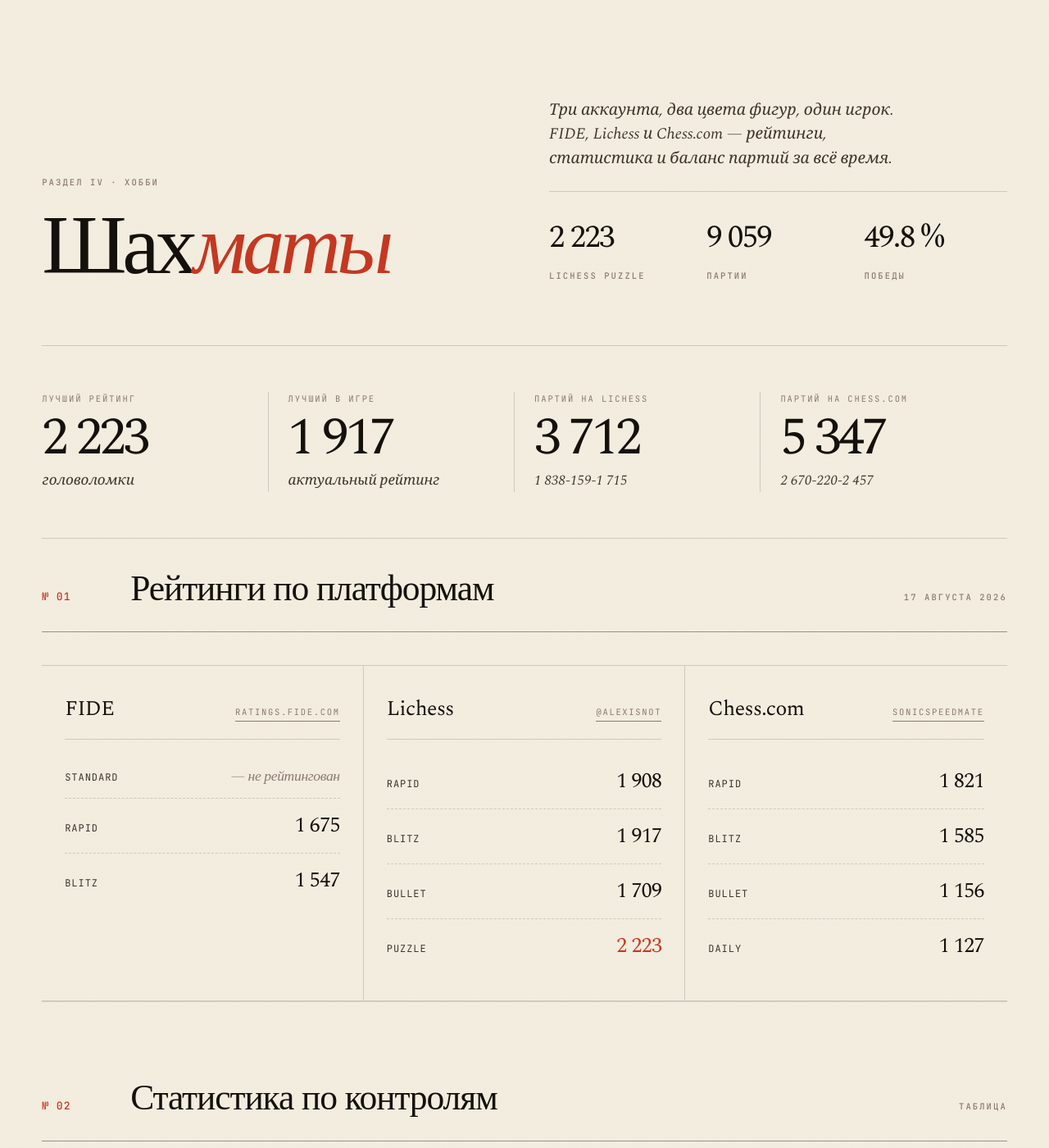
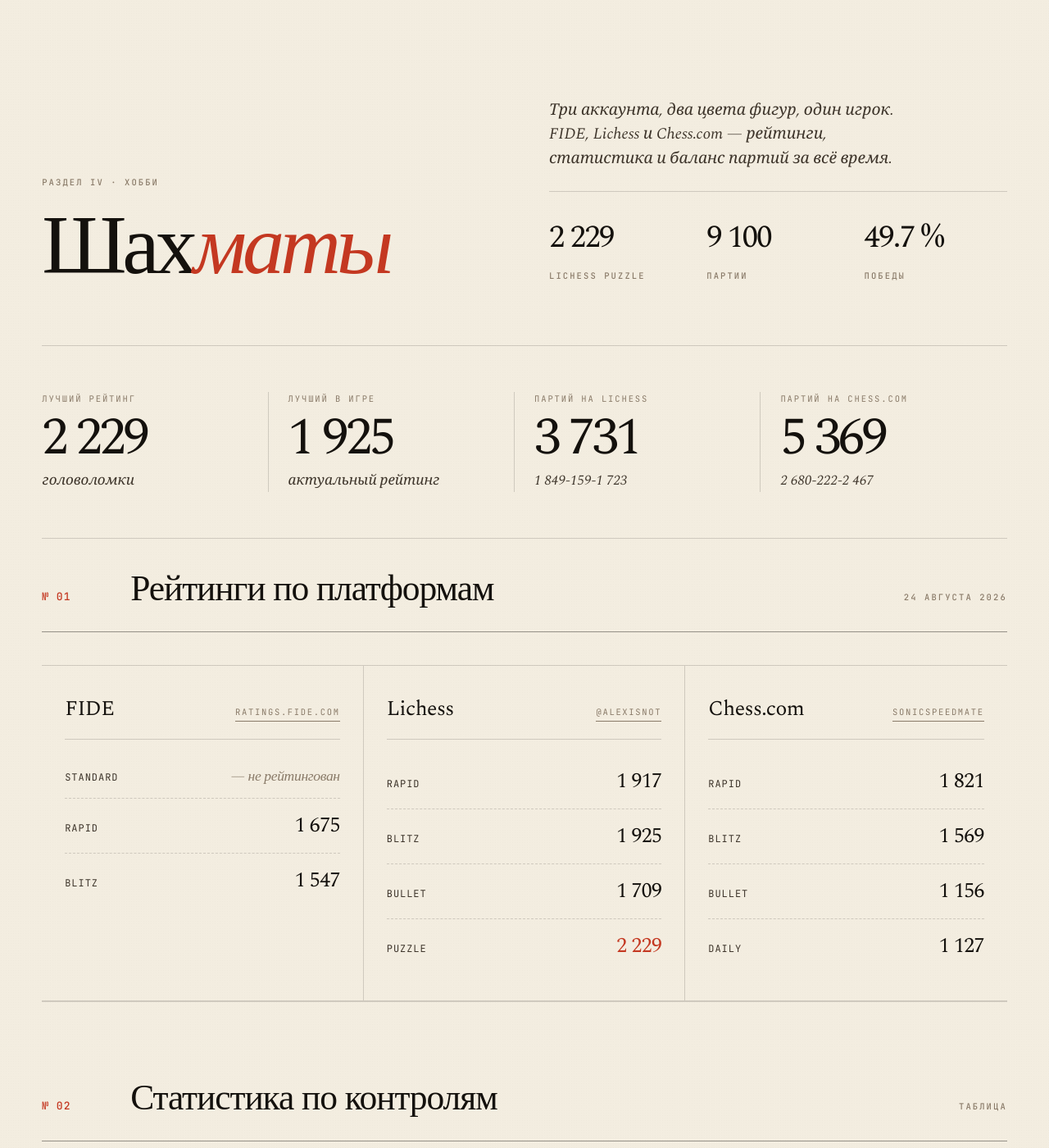
Before and after one commit to alexzavalny/zavalny_com, a Jekyll site: the page built from chess.md, in a window 1280 px wide and 1400 px high, scrolled down 560 px. Shown: the whole window at 82% size. Built offline with Jekyll 4.4.1, drawn with Linux system fonts in a browser that asks for light colours; some of the changed text lies outside the part shown.

Commit message:
Update chess ratings

```diff
--- a/chess.md
+++ b/chess.md
@@ -5,7 +5,7 @@
 masthead_left:
   - "Раздел IV"
   - "Шахматы"
-  - "Обновлено 17 августа 2026"
+  - "Обновлено 24 августа 2026"
 masthead_right:
   - "FIDE 11654651"
   - "Lichess @AlexIsNot"
@@ -20,26 +20,26 @@
   <div class="h-right reveal">
     <p class="h-stand">Три аккаунта, два цвета фигур, один игрок. FIDE, Lichess и Chess.com — рейтинги, статистика и баланс партий за всё время.</p>
     <div class="h-figures">
-      <div class="fig"><strong>2 223</strong><span class="tag">Lichess puzzle</span></div>
-      <div class="fig"><strong>9 059</strong><span class="tag">партии</span></div>
-      <div class="fig"><strong>49.8 %</strong><span class="tag">победы</span></div>
+      <div class="fig"><strong>2 229</strong><span class="tag">Lichess puzzle</span></div>
+      <div class="fig"><strong>9 100</strong><span class="tag">партии</span></div>
+      <div class="fig"><strong>49.7 %</strong><span class="tag">победы</span></div>
     </div>
   </div>
 </section>
 
-<section class="chess-stat-row reveal">
-  <div class="cs"><span class="label">Лучший рейтинг</span><span class="v">2 223</span><span class="sub">головоломки</span></div>
-  <div class="cs"><span class="label">Лучший в игре</span><span class="v">1 917</span><span class="sub">актуальный рейтинг</span></div>
-  <div class="cs"><span class="label">Партий на Lichess</span><span class="v">3 712</span><span class="sub">1 838‑159‑1 715</span></div>
-  <div class="cs"><span class="label">Партий на Chess.com</span><span class="v">5 347</span><span class="sub">2 670‑220‑2 457</span></div>
+<section class="chess-stat-row reveal" aria-label="Коротко">
+  <div class="cs"><span class="label">Лучший рейтинг</span><span class="v">2 229</span><span class="sub">головоломки</span></div>
+  <div class="cs"><span class="label">Лучший в игре</span><span class="v">1 925</span><span class="sub">актуальный рейтинг</span></div>
+  <div class="cs"><span class="label">Партий на Lichess</span><span class="v">3 731</span><span class="sub">1 849‑159‑1 723</span></div>
+  <div class="cs"><span class="label">Партий на Chess.com</span><span class="v">5 369</span><span class="sub">2 680‑222‑2 467</span></div>
 </section>
 
 <section class="section reveal" style="padding-top: 40px; padding-bottom: 0;">
-  <div class="section-head"><div class="num">№ 01</div><h2>Рейтинги по платформам</h2><div class="meta tag">17 августа 2026</div></div>
+  <div class="section-head"><div class="num">№ 01</div><h2>Рейтинги по платформам</h2><div class="meta tag">24 августа 2026</div></div>
   <div class="rating-grid">
     <div class="rcard"><div class="head"><h3>FIDE</h3><a href="https://ratings.fide.com/profile/11654651" class="link" target="_blank" rel="noopener">ratings.fide.com</a></div><div class="rows"><div class="rr"><span class="k">Standard</span><span class="vv muted">— не рейтингован</span></div><div class="rr"><span class="k">Rapid</span><span class="vv">1 675</span></div><div class="rr"><span class="k">Blitz</span><span class="vv">1 547</span></div></div></div>
-    <div class="rcard"><div class="head"><h3>Lichess</h3><a href="https://lichess.org/@/AlexIsNot" class="link" target="_blank" rel="noopener">@AlexIsNot</a></div><div class="rows"><div class="rr"><span class="k">Rapid</span><span class="vv">1 908</span></div><div class="rr"><span class="k">Blitz</span><span class="vv">1 917</span></div><div class="rr"><span class="k">Bullet</span><span class="vv">1 709</span></div><div class="rr"><span class="k">Puzzle</span><span class="vv" style="color:var(--red);">2 223</span></div></div></div>
-    <div class="rcard"><div class="head"><h3>Chess.com</h3><a href="https://www.chess.com/member/SonicSpeedMate" class="link" target="_blank" rel="noopener">SonicSpeedMate</a></div><div class="rows"><div class="rr"><span class="k">Rapid</span><span class="vv">1 821</span></div><div class="rr"><span class="k">Blitz</span><span class="vv">1 585</span></div><div class="rr"><span class="k">Bullet</span><span class="vv">1 156</span></div><div class="rr"><span class="k">Daily</span><span class="vv">1 127</span></div></div></div>
+    <div class="rcard"><div class="head"><h3>Lichess</h3><a href="https://lichess.org/@/AlexIsNot" class="link" target="_blank" rel="noopener">@AlexIsNot</a></div><div class="rows"><div class="rr"><span class="k">Rapid</span><span class="vv">1 917</span></div><div class="rr"><span class="k">Blitz</span><span class="vv">1 925</span></div><div class="rr"><span class="k">Bullet</span><span class="vv">1 709</span></div><div class="rr"><span class="k">Puzzle</span><span class="vv" style="color:var(--red);">2 229</span></div></div></div>
+    <div class="rcard"><div class="head"><h3>Chess.com</h3><a href="https://www.chess.com/member/SonicSpeedMate" class="link" target="_blank" rel="noopener">SonicSpeedMate</a></div><div class="rows"><div class="rr"><span class="k">Rapid</span><span class="vv">1 821</span></div><div class="rr"><span class="k">Blitz</span><span class="vv">1 569</span></div><div class="rr"><span class="k">Bullet</span><span class="vv">1 156</span></div><div class="rr"><span class="k">Daily</span><span class="vv">1 127</span></div></div></div>
   </div>
 </section>
 
@@ -49,13 +49,13 @@
         <tr><td>FIDE</td><td>Standard</td><td>— не рейтингован</td><td>—</td><td>—</td><td>—</td><td>—</td></tr>
 <tr><td>FIDE</td><td>Rapid</td><td>1 675</td><td>—</td><td>—</td><td>—</td><td>—</td></tr>
 <tr><td>FIDE</td><td>Blitz</td><td>1 547</td><td>—</td><td>—</td><td>—</td><td>—</td></tr>
-<tr><td>Lichess</td><td>Rapid</td><td>1 908</td><td>—</td><td>460</td><td>—</td><td>—</td></tr>
-<tr><td>Lichess</td><td>Blitz</td><td>1 917</td><td>—</td><td>2 847</td><td>—</td><td>—</td></tr>
+<tr><td>Lichess</td><td>Rapid</td><td>1 917</td><td>—</td><td>461</td><td>—</td><td>—</td></tr>
+<tr><td>Lichess</td><td>Blitz</td><td>1 925</td><td>—</td><td>2 864</td><td>—</td><td>—</td></tr>
 <tr><td>Lichess</td><td>Bullet</td><td>1 709</td><td>—</td><td>354</td><td>—</td><td>—</td></tr>
 <tr><td>Lichess</td><td>Classical</td><td>1 500</td><td>—</td><td>0</td><td>—</td><td>—</td></tr>
-<tr><td>Lichess</td><td>Puzzle</td><td><span style="color:var(--red);font-weight:600;">2 223</span></td><td>—</td><td>334</td><td>—</td><td>—</td></tr>
+<tr><td>Lichess</td><td>Puzzle</td><td><span style="color:var(--red);font-weight:600;">2 229</span></td><td>—</td><td>335</td><td>—</td><td>—</td></tr>
 <tr><td>Chess.com</td><td>Rapid</td><td>1 821</td><td>1 821</td><td>604</td><td>322 — 33 — 249</td><td>53.3 %</td></tr>
-<tr><td>Chess.com</td><td>Blitz</td><td>1 585</td><td>1 610</td><td>3 255</td><td>1 595 — 145 — 1 515</td><td>49.0 %</td></tr>
+<tr><td>Chess.com</td><td>Blitz</td><td>1 569</td><td>1 610</td><td>3 277</td><td>1 605 — 147 — 1 525</td><td>49.0 %</td></tr>
 <tr><td>Chess.com</td><td>Bullet</td><td>1 156</td><td>1 284</td><td>1 413</td><td>706 — 39 — 668</td><td>50.0 %</td></tr>
 <tr><td>Chess.com</td><td>Daily</td><td>1 127</td><td>1 147</td><td>75</td><td>47 — 3 — 25</td><td>62.7 %</td></tr>
       </tbody></table></div>
@@ -64,9 +64,9 @@
 <section class="section reveal">
   <div class="section-head"><div class="num">№ 03</div><h2>Сводка аккаунтов</h2><div class="meta tag">Lichess · Chess.com</div></div>
   <div class="rating-grid" style="grid-template-columns: 1fr 1fr;">
-    <div class="rcard"><div class="head"><h3>Lichess</h3><a href="https://lichess.org/@/AlexIsNot" class="link" target="_blank" rel="noopener">@AlexIsNot</a></div><div class="rows"><div class="rr"><span class="k">Всего партий</span><span class="vv">3 712</span></div><div class="rr"><span class="k">Rated</span><span class="vv">3 670</span></div><div class="rr"><span class="k">Баланс W‑D‑L</span><span class="vv" style="font-size:1.2rem;">1 838 · 159 · 1 715</span></div><div class="rr"><span class="k">Победы</span><span class="vv">49.5 %</span></div><div class="rr"><span class="k">Score rate</span><span class="vv">51.7 %</span></div><div class="rr"><span class="k">Puzzle Storm</span><span class="vv">36</span></div><div class="rr"><span class="k">Puzzle Racer</span><span class="vv">42</span></div><div class="rr"><span class="k">Puzzle Streak</span><span class="vv">34</span></div></div></div>
-    <div class="rcard"><div class="head"><h3>Chess.com</h3><a href="https://www.chess.com/member/SonicSpeedMate" class="link" target="_blank" rel="noopener">SonicSpeedMate</a></div><div class="rows"><div class="rr"><span class="k">Всего партий</span><span class="vv">5 347</span></div><div class="rr"><span class="k">Баланс W‑D‑L</span><span class="vv" style="font-size:1.2rem;">2 670 · 220 · 2 457</span></div><div class="rr"><span class="k">Победы</span><span class="vv">49.9 %</span></div><div class="rr"><span class="k">Score rate</span><span class="vv">52.0 %</span></div><div class="rr"><span class="k">Tactics high</span><span class="vv">1 910</span></div><div class="rr"><span class="k">Puzzle Rush</span><span class="vv">46 / 49</span></div><div class="rr"><span class="k">Статус</span><span class="vv muted" style="font-size:1.05rem;">premium</span></div><div class="rr"><span class="k">Followers</span><span class="vv">14</span></div></div></div>
+    <div class="rcard"><div class="head"><h3>Lichess</h3><a href="https://lichess.org/@/AlexIsNot" class="link" target="_blank" rel="noopener">@AlexIsNot</a></div><div class="rows"><div class="rr"><span class="k">Всего партий</span><span class="vv">3 731</span></div><div class="rr"><span class="k">Rated</span><span class="vv">3 688</span></div><div class="rr"><span class="k">Баланс W‑D‑L</span><span class="vv" style="font-size:1.2rem;">1 849 · 159 · 1 723</span></div><div class="rr"><span class="k">Победы</span><span class="vv">49.6 %</span></div><div class="rr"><span class="k">Score rate</span><span class="vv">51.7 %</span></div><div class="rr"><span class="k">Puzzle Storm</span><span class="vv">37</span></div><div class="rr"><span class="k">Puzzle Racer</span><span class="vv">42</span></div><div class="rr"><span class="k">Puzzle Streak</span><span class="vv">34</span></div></div></div>
+    <div class="rcard"><div class="head"><h3>Chess.com</h3><a href="https://www.chess.com/member/SonicSpeedMate" class="link" target="_blank" rel="noopener">SonicSpeedMate</a></div><div class="rows"><div class="rr"><span class="k">Всего партий</span><span class="vv">5 369</span></div><div class="rr"><span class="k">Баланс W‑D‑L</span><span class="vv" style="font-size:1.2rem;">2 680 · 222 · 2 467</span></div><div class="rr"><span class="k">Победы</span><span class="vv">49.9 %</span></div><div class="rr"><span class="k">Score rate</span><span class="vv">52.0 %</span></div><div class="rr"><span class="k">Tactics high</span><span class="vv">1 910</span></div><div class="rr"><span class="k">Puzzle Rush</span><span class="vv">46 / 49</span></div><div class="rr"><span class="k">Статус</span><span class="vv muted" style="font-size:1.05rem;">premium</span></div><div class="rr"><span class="k">Followers</span><span class="vv">14</span></div></div></div>
   </div>
 </section>
 
-<p class="tag reveal" style="text-align:center;padding-bottom:48px;">Данные из публичных профилей · обновлено 17 августа 2026</p>
+<p class="tag reveal" style="text-align:center;padding-bottom:48px;">Данные из публичных профилей · обновлено 24 августа 2026</p>
```
